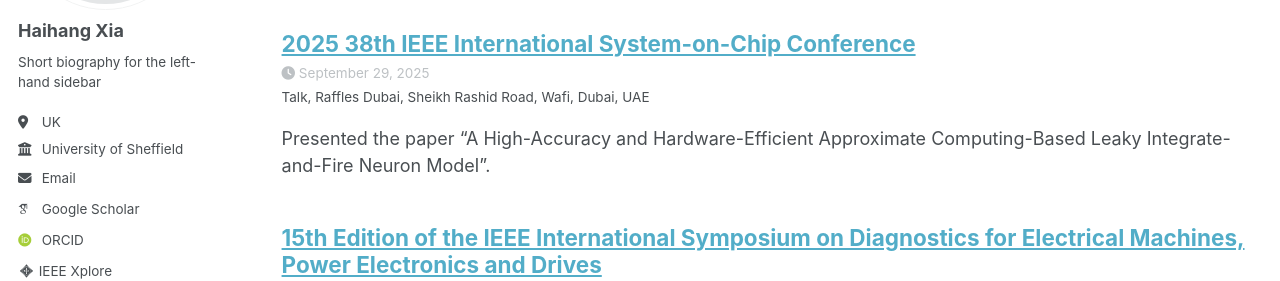
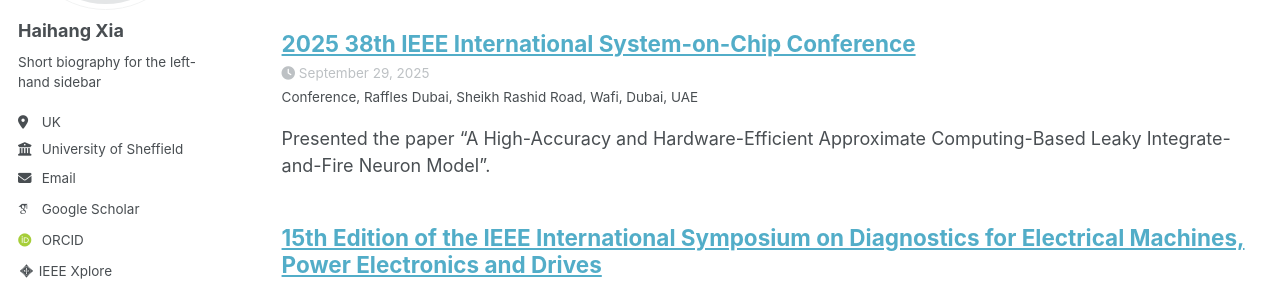
Before and after one commit to Haihang-Xia/Haihang-Xia.github.io, a Jekyll site: the page built from _pages/talks.html, in a window 1280 px wide and 1034 px high. Shown: the part 266-547 px from the top of the window. Built offline with Jekyll 4.4.1, drawn with Linux system fonts in a browser that asks for light colours; some web fonts are replaced; a script bundle is joined from its source files by our own code; library files that are not in the unit come from our copies.

Commit message:
Update talk metadata for SOC Conference 2025

```diff
--- a/_talks/socc2025.md
+++ b/_talks/socc2025.md
@@ -1,7 +1,7 @@
 ---
 title: "2025 38th IEEE International System-on-Chip Conference"
-collection: talks
-type: "Talk"
+collection: Conference
+type: "Conference"
 permalink: /talks/socc2025
 venue: "Raffles Dubai, Sheikh Rashid Road, Wafi"
 date: 2025-09-29
```
